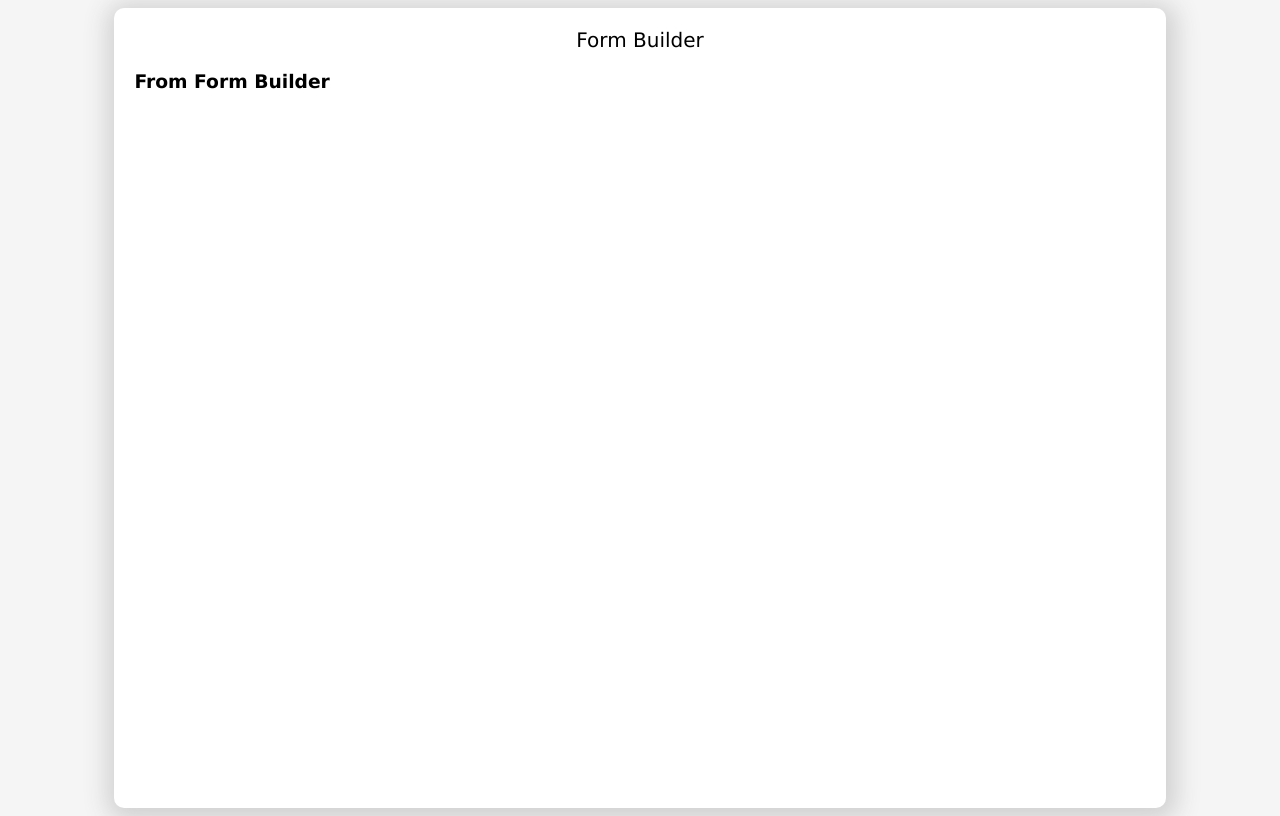
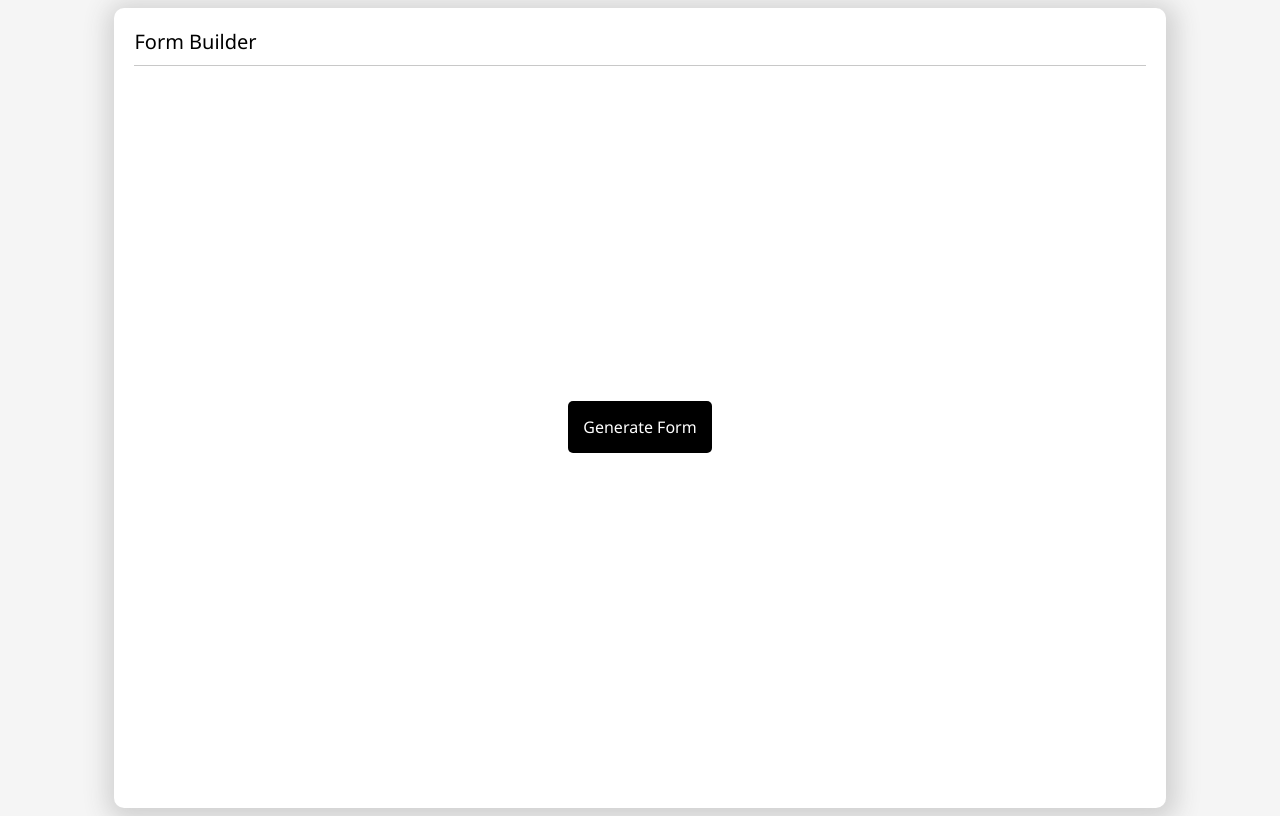
Before and after one commit to Srinivasan-P-Git/form-builder-app, a React (Create React App) app: page / in a window 1280 px wide. Built offline with nearby package versions, Linux system fonts and the light colour scheme.

Commit message:
Set up Home and Form Routes

```diff
--- a/src/App.js
+++ b/src/App.js
@@ -1,44 +1,20 @@
-import { useEffect, useReducer } from "react";
+import { Routes, Route } from "react-router-dom";
 
-import Header from "./components/header/header.component";
+import Home from "./routes/home/home.component";
+import Navigate from "./routes/navigate/navigate.component";
 import FormBuilder from "./components/form-builder/form-builder.component";
 
 import "./App.scss";
 
-const INITIAL_STATE = {
-  formTemplate: [],
-  formData: {},
-};
-
-const formReducer = (state, action) => {
-  const { type, payload } = action;
-  switch (type) {
-    case "SET_FORM": {
-      return {
-        ...state,
-        ...payload,
-      };
-    }
-    default: {
-      throw new Error(`Unhandled Action Type - ${type} - in Form Reducer`);
-    }
-  }
-};
-
 const App = () => {
-  const [state, dispatch] = useReducer(formReducer, INITIAL_STATE);
-  const { formTemplate, formData } = state;
-
-  useEffect(() => {
-    //TODO:Need to make API call for data
-  }, []);
-
   return (
     <div className="app-container">
-      <div className="app-wrapper">
-        <Header />
-        <FormBuilder formTemplate={formTemplate} formData={formData} />
-      </div>
+      <Routes>
+        <Route path="/" element={<Home />}>
+          <Route index element={<Navigate />} />
+          <Route path="form" element={<FormBuilder />} />
+        </Route>
+      </Routes>
     </div>
   );
 };
--- a/src/App.scss
+++ b/src/App.scss
@@ -1,5 +1,5 @@
 body {
-    font-family: 'Lucida Sans', 'Lucida Sans Regular', 'Lucida Grande', 'Lucida Sans Unicode', Geneva, Verdana, sans-serif;
+    font-family: 'Segoe UI', Tahoma, Geneva, Verdana, sans-serif;
     background-color: whitesmoke;
 }
 
@@ -8,16 +8,9 @@ body {
     height: 100vh;
     display: flex;
     justify-content: center;
+}
 
-    .app-wrapper {
-        width: 80%;
-        border-radius: 10px;
-        background-color: white;
-        padding: 20px;
-        display: flex;
-        flex-direction: column;
-        -webkit-box-shadow: 2px 4px 24px 9px rgba(209,209,209,1);
-        -moz-box-shadow: 2px 4px 24px 9px rgba(209,209,209,1);
-        box-shadow: 2px 4px 24px 9px rgba(209,209,209,1);
-    }
+a {
+    text-decoration: none;
+    color: white;
 }
--- a/src/components/form-builder/form-builder.component.jsx
+++ b/src/components/form-builder/form-builder.component.jsx
@@ -1,7 +1,21 @@
-const FormBuilder = ({formTemplate, formData}) => {
-    return (
-        <h3>From Form Builder</h3>
-    )
-}
+import { useEffect, useReducer } from "react";
+
+import formReducer from "../../reducers/form/form.reducer";
+
+import "./form-builder.styles.scss";
+
+const INITIAL_STATE = {
+  formTemplate: [],
+  formData: {},
+};
+
+const FormBuilder = () => {
+  const [state, dispatch] = useReducer(formReducer, INITIAL_STATE);
+  const { formTemplate, formData } = state;
+  useEffect(() => {
+    //TODO:Need to make API call for data
+  }, []);
+  return <h3>From Form Builder</h3>;
+};
 
 export default FormBuilder;
--- a/src/components/header/header.styles.scss
+++ b/src/components/header/header.styles.scss
@@ -1,9 +1,10 @@
 .header-container {
     display: flex;
     width: 100%;
-    justify-content: center;
-
+    justify-content: flex-start;
+    border-bottom: 0.5px solid #c8c8c8;
     .title {
         font-size: 20px;
+        padding-bottom: 1%;
     }
 }
--- a/src/index.js
+++ b/src/index.js
@@ -1,11 +1,14 @@
 import { StrictMode } from "react";
 import { createRoot } from "react-dom/client";
+import { BrowserRouter } from "react-router-dom";
 
 import App from "./App";
 
 const root = createRoot(document.getElementById("root"));
 root.render(
   <StrictMode>
-    <App />
+    <BrowserRouter>
+      <App />
+    </BrowserRouter>
   </StrictMode>
 );
--- /dev/null
+++ b/src/reducers/form/form.reducer.js
@@ -0,0 +1,16 @@
+const formReducer = (state, action) => {
+  const { type, payload } = action;
+  switch (type) {
+    case "SET_FORM": {
+      return {
+        ...state,
+        ...payload,
+      };
+    }
+    default: {
+      throw new Error(`Unhandled Action Type - ${type} - in Form Reducer`);
+    }
+  }
+};
+
+export default formReducer;
--- /dev/null
+++ b/src/routes/home/home.component.jsx
@@ -0,0 +1,17 @@
+import { Outlet } from "react-router-dom";
+
+import Header from "../../components/header/header.component";
+
+import "./home.styles.scss";
+
+const Home = () => {
+  return (
+    <div className="home-container">
+      <Header />
+      <Outlet />
+      {/* <FormBuilder formTemplate={formTemplate} formData={formData} /> */}
+    </div>
+  );
+};
+
+export default Home;
--- /dev/null
+++ b/src/routes/home/home.styles.scss
@@ -0,0 +1,11 @@
+.home-container {
+    width: 80%;
+    border-radius: 10px;
+    background-color: white;
+    padding: 20px;
+    display: flex;
+    flex-direction: column;
+    -webkit-box-shadow: 2px 4px 24px 9px rgba(209, 209, 209, 1);
+    -moz-box-shadow: 2px 4px 24px 9px rgba(209, 209, 209, 1);
+    box-shadow: 2px 4px 24px 9px rgba(209, 209, 209, 1);
+}
--- /dev/null
+++ b/src/routes/navigate/navigate.component.jsx
@@ -0,0 +1,15 @@
+import { Link } from "react-router-dom";
+
+import "./navigate.styles.scss";
+
+const Navigate = () => {
+  return (
+    <div className="navigate-container">
+      <div className="nav-link">
+        <Link to={"form"}>Generate Form</Link>
+      </div>
+    </div>
+  );
+};
+
+export default Navigate;
--- /dev/null
+++ b/src/routes/navigate/navigate.styles.scss
@@ -0,0 +1,21 @@
+.navigate-container {
+    width: 100%;
+    height: 100vh;
+    display: flex;
+    justify-content: center;
+    align-items: center;
+
+    .nav-link {
+        background-color: rgb(0, 0, 0);
+        display: flex;
+        justify-content: center;
+        align-items: center;
+        padding: 15px 15px;
+        border-radius: 5px;
+        cursor: pointer;
+        transition: all 0.8s ease-in-out;
+        &:hover {
+            transform: scale(1.2);
+        }
+    }
+}
```
Also changed, not shown: package.json (+8 -0 lines), 1 other file (tests, documents, lock files or other folders).
